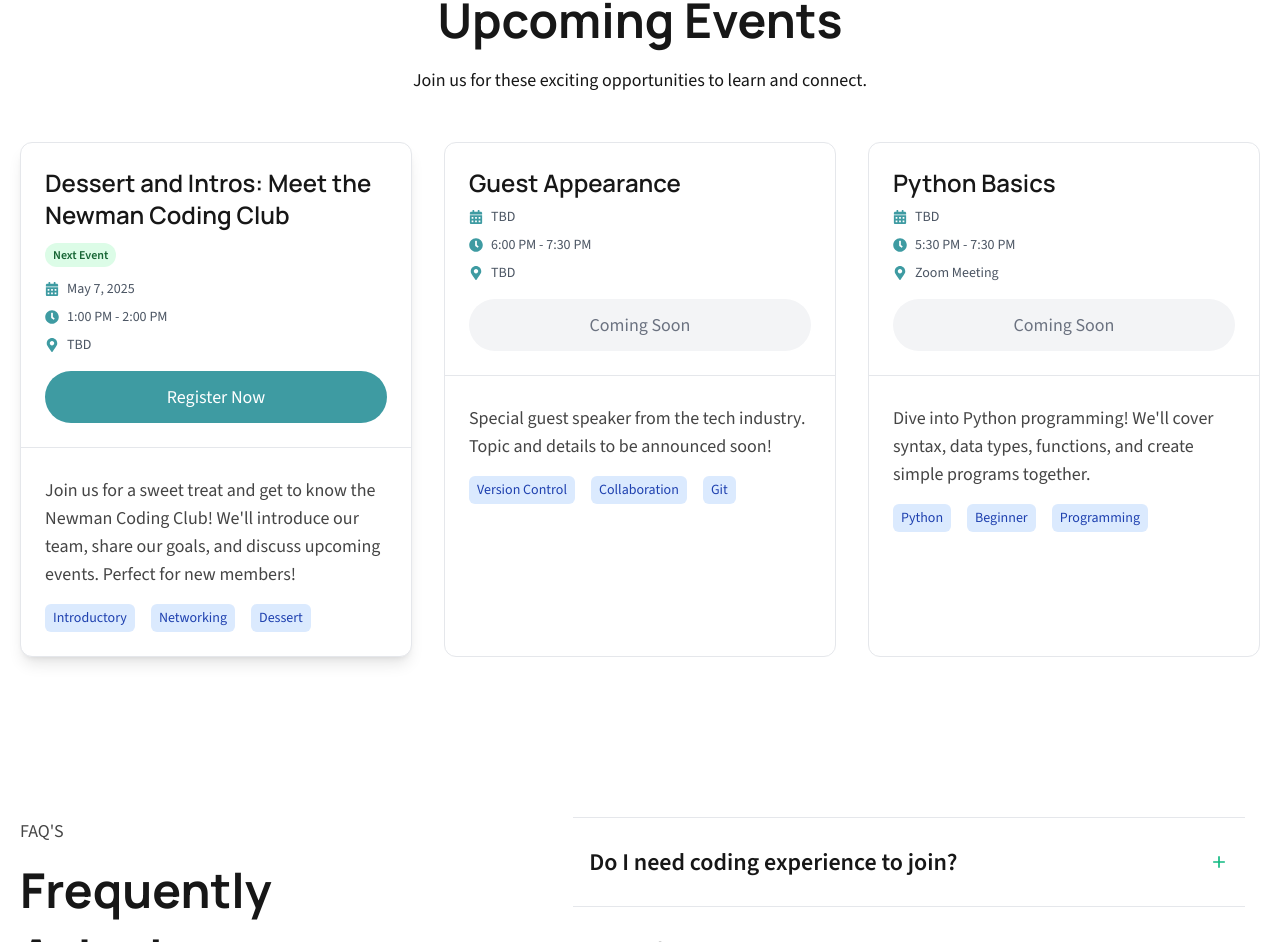
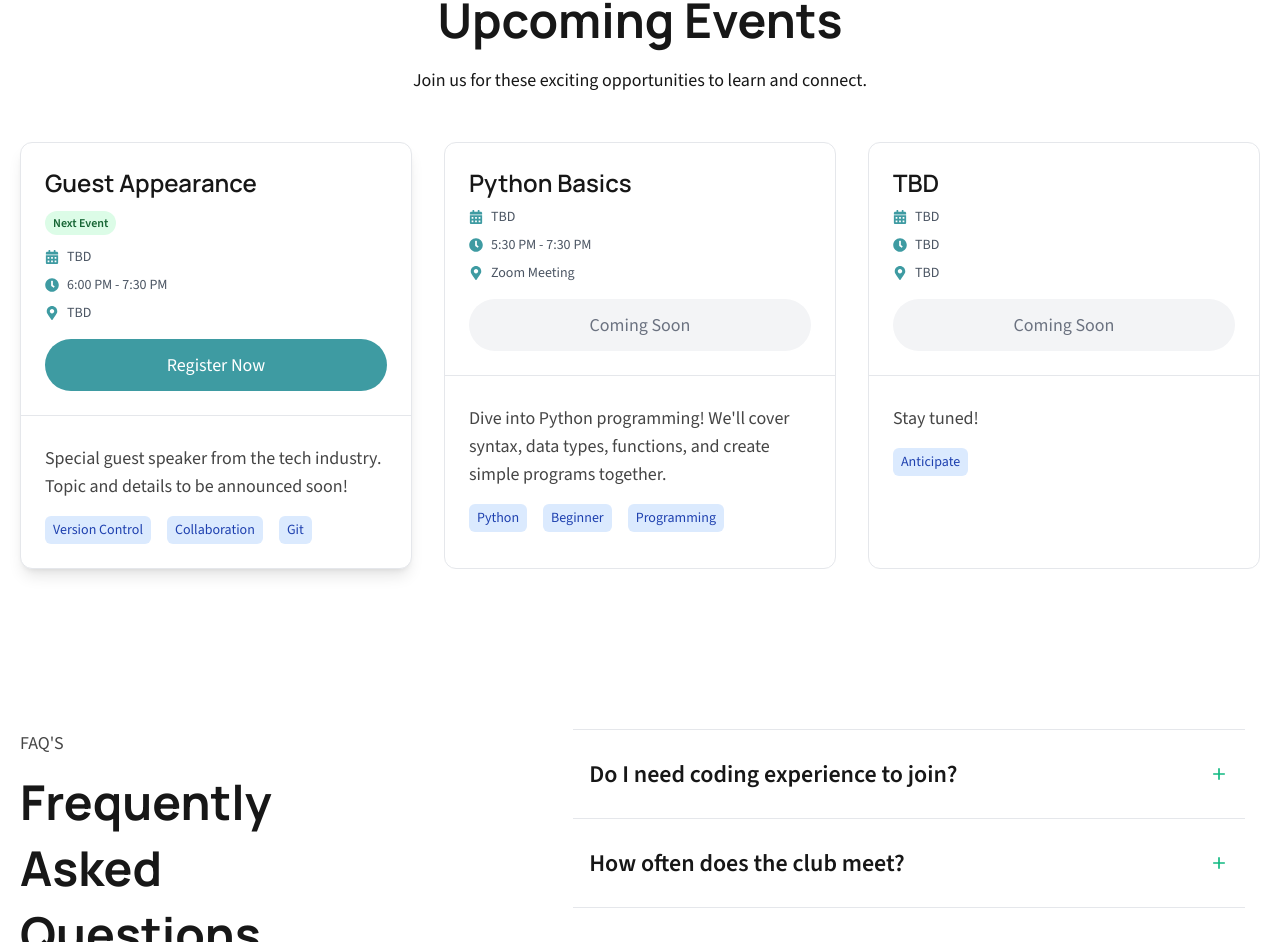
Before and after one commit to mrmorgan-i/newmancodingclub, a Next.js app: page / in a window 1280 px wide. Shown: the part 4349-5291 px from the top of the page. Built offline with nearby package versions, Linux system fonts and the light colour scheme; no server answers.

Commit message:
Update events.ts

```diff
--- a/src/data/events.ts
+++ b/src/data/events.ts
@@ -1,15 +1,6 @@
 import { IEvent } from "@/types";
 
 export const events: IEvent[] = [
-    {
-        title: "Dessert and Intros: Meet the Newman Coding Club",
-        date: "May 7, 2025",
-        time: "1:00 PM - 2:00 PM",
-        location: "TBD",
-        description: "Join us for a sweet treat and get to know the Newman Coding Club! We'll introduce our team, share our goals, and discuss upcoming events. Perfect for new members!",
-        tags: ["Introductory", "Networking", "Dessert"],
-        registerLink: "https://forms.office.com/r/jFgiGjjmPE"
-    },
     {
         title: "Guest Appearance",
         date: "TBD",
@@ -27,5 +18,14 @@ export const events: IEvent[] = [
         description: "Dive into Python programming! We'll cover syntax, data types, functions, and create simple programs together.",
         tags: ["Python", "Beginner", "Programming"],
         registerLink: "#"
-    }
+    },
+    {
+        title: "TBD",
+        date: "TBD",
+        time: "TBD",
+        location: "TBD",
+        description: "Stay tuned!",
+        tags: ["Anticipate"],
+        registerLink: "#"
+    },
 ];
```
